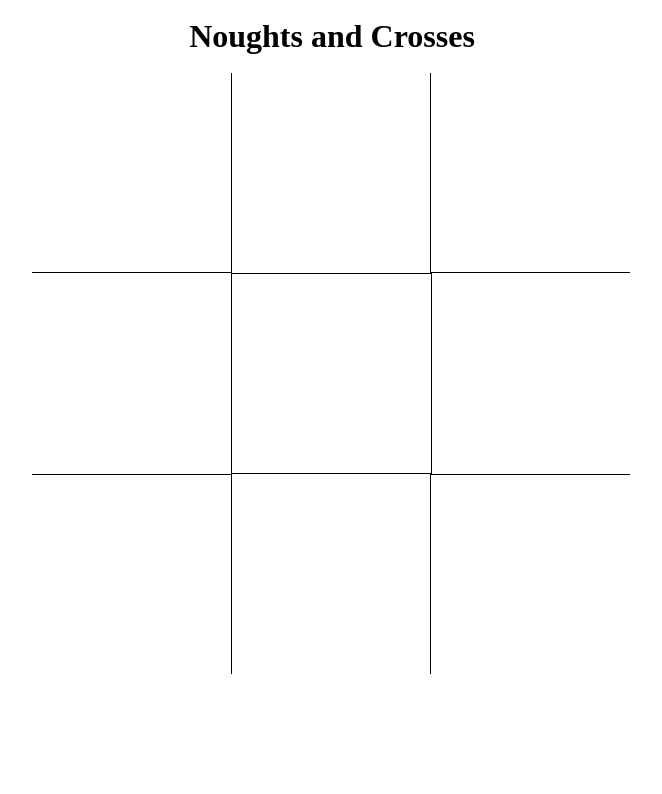
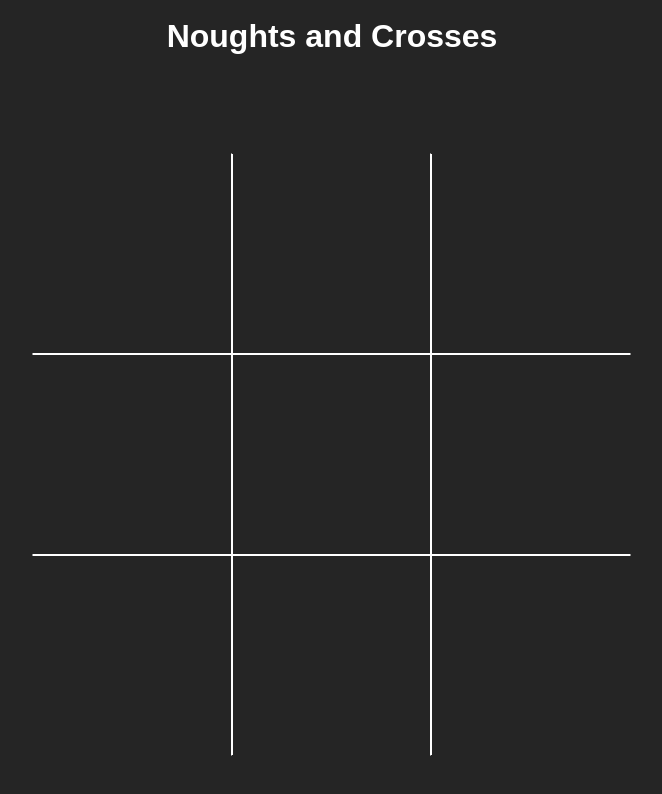
Before and after one commit to connorHashDash/odin-TicTacToe, a plain HTML site: page index.html in a window 1280 px wide. Shown: the whole page, without its empty margins (308-970 px from the left). Drawn offline with Linux system fonts and the light colour scheme.

Commit message:
tidied up the gameboard

```diff
--- a/app.js
+++ b/app.js
@@ -5,15 +5,16 @@ let boardDiv = document.getElementById('gameBoard');
 let token = 'x';
 let cellArray = [];
 
+let playerFactory = () => {
+  let score = 0
+  let name
+  return {name, score}
+}
 
 let game = (function()  {
 
-  let playerFactory = () => {
-    let score = 0
-    return {score}
-  }
-
   let reset = () => {
+    playerFactory.score++
     boardDiv.innerHTML=''
     cellMaker.createLoop()
   }
--- a/index.html
+++ b/index.html
@@ -11,6 +11,10 @@
   <br>
   <h1>Noughts and Crosses</h1>
   <br>
+  <div class="scores">
+    <div class='scoreBox' id="score1"></div>
+    <div class='scoreBox' id="score2"></div>
+  </div>
   <div class="gameBoard" id='gameBoard'>
   </div>
 </body>
--- a/style.css
+++ b/style.css
@@ -1,9 +1,26 @@
 *{
   margin: 0;
+  font-family: arial;
+  color: white;
+}
+
+body{
+  background-color: #252525
 }
 
 h1{
   text-align: center;
+}
+
+.scores{
+  display: flex;
+  justify-content: space-around;
+  margin-top: 1rem;
+  margin-bottom: 4rem;
+}
+
+.scoreBox{
+  font-family: arial;
 }
 
 .gameBoard{
@@ -15,13 +32,13 @@ h1{
   grid-template-columns: 199px 199px 199px;
 }
 
-#cell{
+.cell{
  max-width: 199px;
  max-height: 199px;
  min-width: 199px;
  min-height: 199px;
  padding: 0;
- margin 0;
+ margin: 0;
  display: flex;
  align-items: center;
  justify-content: center;
@@ -36,26 +53,52 @@ h1{
  font-size: 90px;
 }
 
-.cell:hover{
-  background-color: #C8C8C8;
+.cell{
+  border: 1px white solid;
 }
 
-.b1{
- border: 1px black solid;
+.cell:hover{
+  transition: all ease 0.2s;
+  background-color: #630000;
 }
 
-.a0, .a2{
- border-bottom: 1px black solid;
+.gameBoard{
+  border-radius: 15px;
 }
 
-.c0, .c2{
- border-top: 1px black solid;
+.a0{
+  border-top:1px #252525 solid;
+  border-left: 1px #252525 solid;
 }
 
-.a0, .c0{
- border-right: 1px black solid;
+.a1{
+  border-top:1px #252525 solid;
 }
 
-.a2, .c2{
- border-left: 1px black solid;
+.a2{
+  border-top:1px #252525 solid;
+  border-right:1px #252525 solid;
 }
+
+.b0{
+  border-left: 1px #252525 solid;
+}
+
+.b2{
+  border-right:1px #252525 solid;
+}
+
+.c0{
+  border-bottom:1px #252525 solid;
+  border-left:1px #252525 solid;
+}
+
+.c1{
+  border-bottom:1px #252525 solid;
+}
+
+.c2{
+  border-bottom:1px #252525 solid;
+  border-right:1px #252525 solid;
+
+}
```
